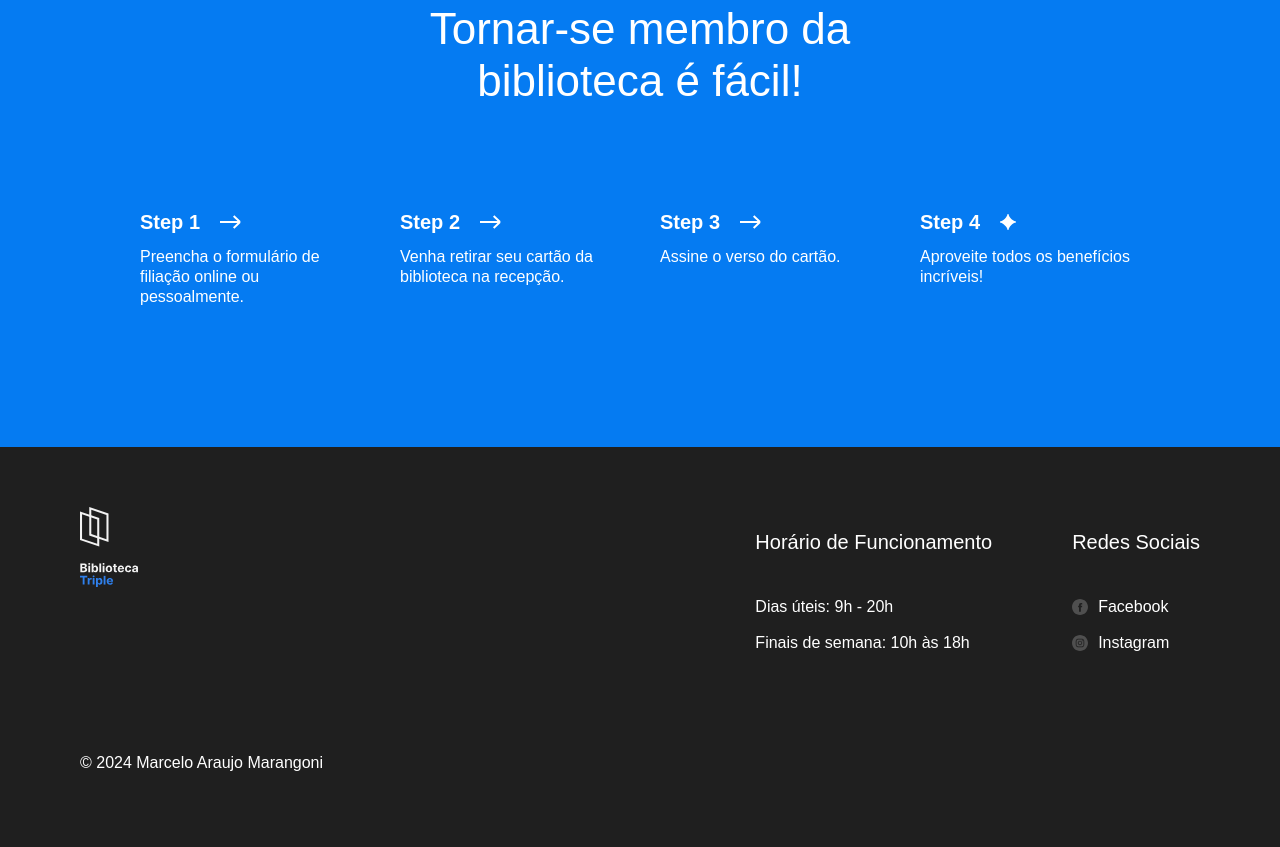
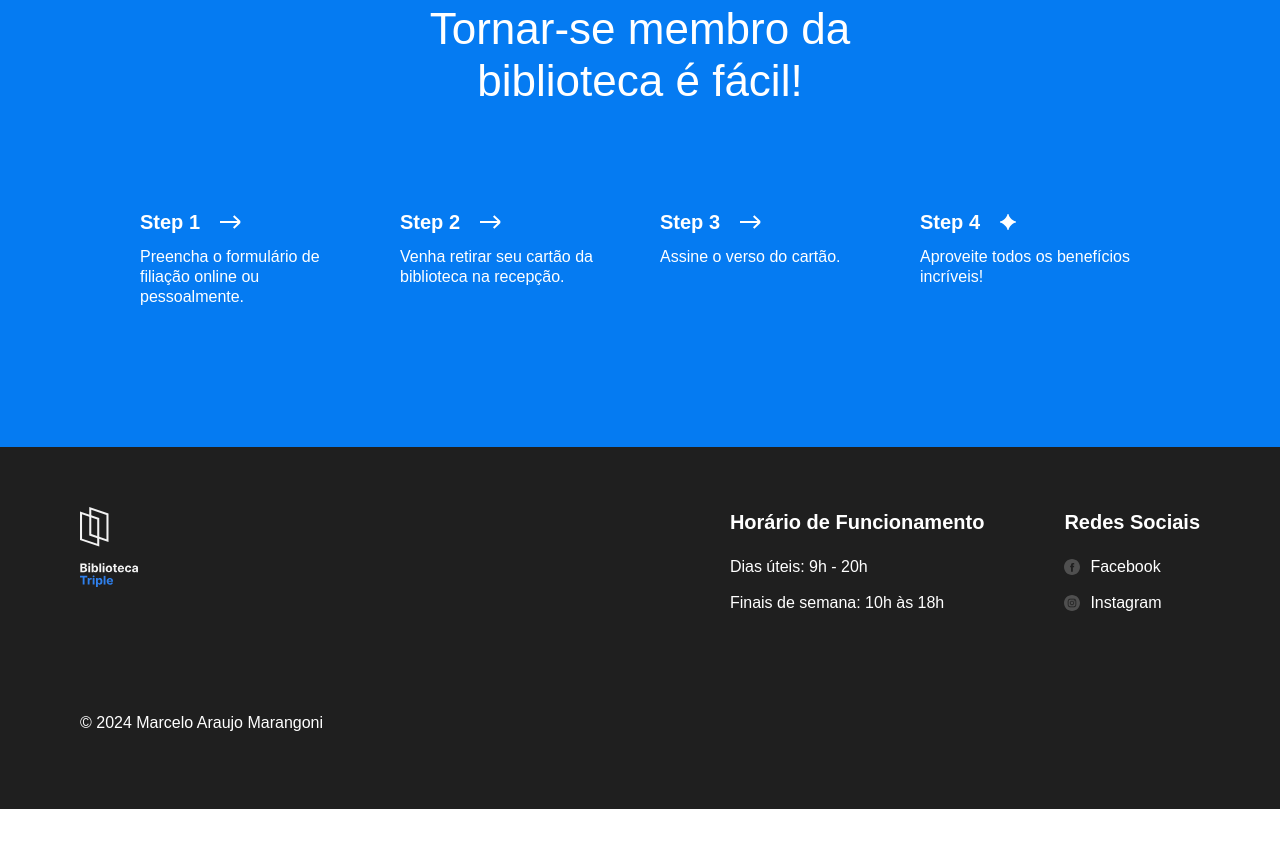
Before and after one commit to Jopila/web_project_library_pt, a plain HTML site: page index.html in a window 1280 px wide. Shown: the part 3087-3934 px from the top of the page. After the commit the page ends 3896 px from the top, so only its background shows below. Drawn offline with Linux system fonts and the light colour scheme.

Commit message:
Atualização da etapa final do Projeto 3

```diff
--- a/styles/style.css
+++ b/styles/style.css
@@ -380,7 +380,6 @@
 .footer__column {
   display: flex;
   flex-direction: column;
-  gap: 20px;
 }
 
 .footer__logo {
@@ -391,8 +390,9 @@
 .footer__column-heading {
   font-size: 20px;
   line-height: 30px;
-  font-weight: 500;
+  font-weight: 600;
   margin-bottom: 20px;
+  margin-top: 0;
 }
 
 .footer__list {
@@ -405,7 +405,6 @@
 }
 
 .footer__list-item {
-  font-size: 16px;
   line-height: 20px;
 }
 
```
